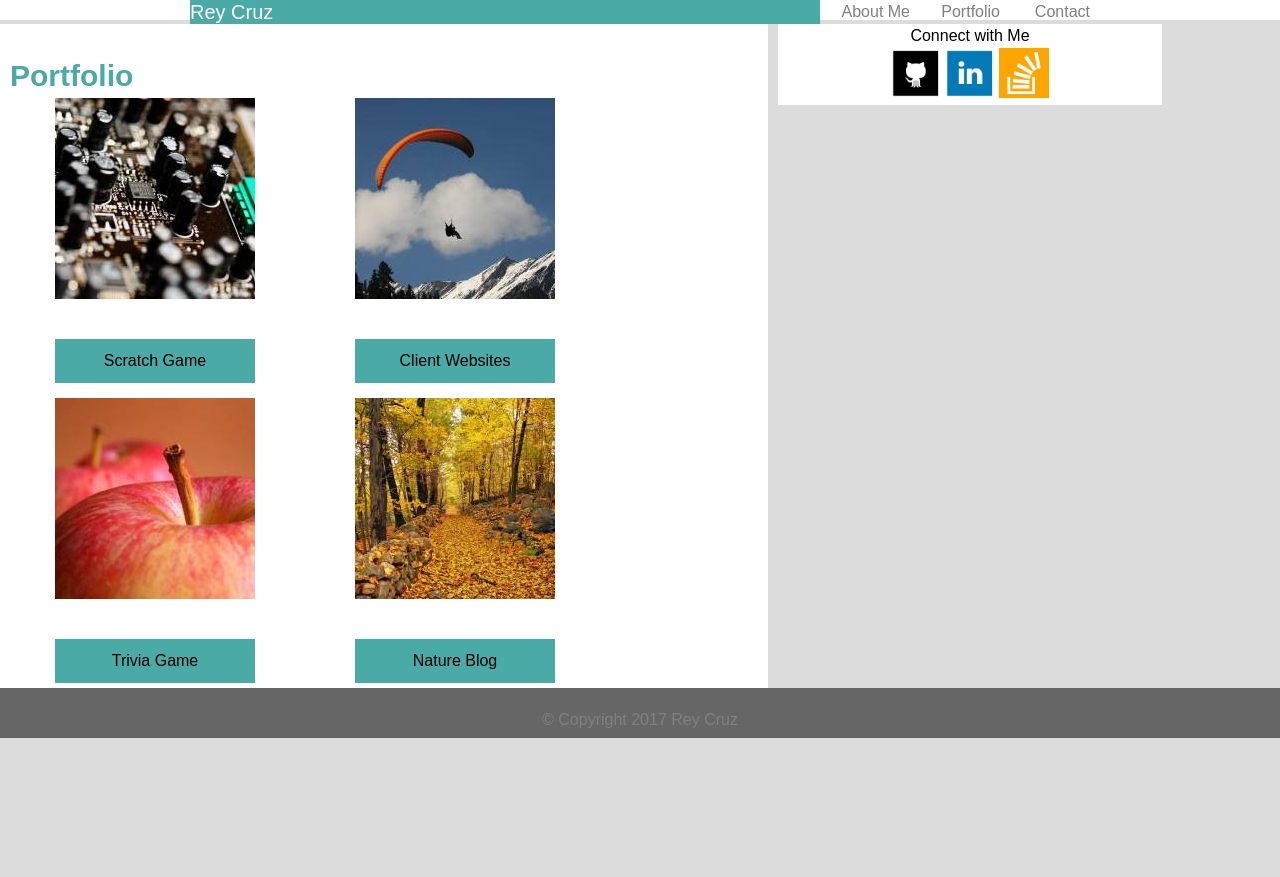
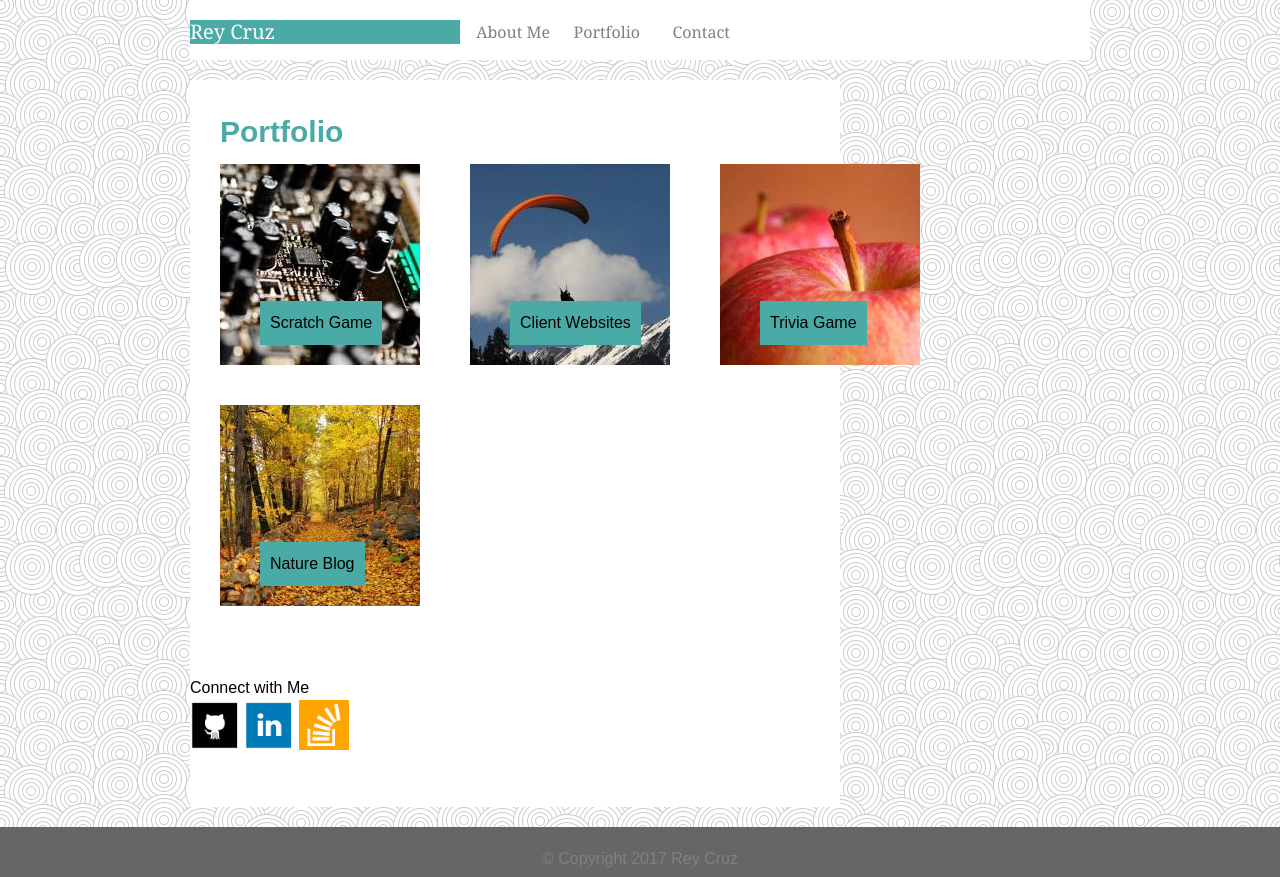
Before and after one commit to rey-adam/Basic-Portfolio, a plain HTML site: page portfolio.html in a window 1280 px wide. Before the commit the page ends 800 px from the top, so only its background shows below. Drawn offline with Linux system fonts and the light colour scheme.

Commit message:
homework update

```diff
--- a/assets/css/style.css
+++ b/assets/css/style.css
@@ -17,7 +17,7 @@ body {
 	margin: 0;
 
 	/* background image coded right? */
-	background-image: url("asset/css/swirl_pattern.png");
+	background-image: url("../images/swirl_pattern.png");
 }
 .no-deco {
 	text-decoration: none;
@@ -27,8 +27,15 @@ a {
 	color: gray;
 }
 
+h1 {
+	display: inline-block;
+}
+
+}
 .header {
 	background-color: #ffffff;
+	font-family: 'Georgia', Times, Times New Roman, serif;
+
 }
 
 #main-header {
@@ -37,8 +44,11 @@ a {
 	margin: 0 auto 0 auto;
 	width: 900px;
 	color: purple;
-	padding-bottom: 20px;
+	padding-bottom: 40px;
+	padding-top: 20px;
 	background-color: #ffffff;
+	font-family: 'Georgia', Times, Times New Roman, serif;
+
 }
 
 
@@ -48,7 +58,7 @@ a {
 	color: white;
 	float: left;
 	text-align: left;
-	width: 70%;
+	width: 30%;
 	font-size: 20px;
 }
 
@@ -73,10 +83,10 @@ a {
 	color: gray;
 }
 
-
 #page-shortcuts {
 	color: gray;
 }
+
 
 
 h2 {
@@ -93,6 +103,9 @@ h2 {
 
 /* added on 9/20 but doesnt work! */
 	min-height: 100%;
+
+	/*adding page width*/
+	width: 960px;
 
 }
 
@@ -117,7 +130,14 @@ h2 {
 	background-color: white;
 	text-align: center;
 	margin: 0 auto;
+	float: left;
 
+}
+
+.inner-container {
+    padding: 20px;
+    padding-bottom: 50px;
+    margin-left: 10px;
 }
 
 #bio-image {
@@ -138,19 +158,12 @@ h2 {
 	text-align: center;
 	color: gray;
 	clear: both;
-
-/* added on 9/20 but doesnt work! */
 	height: 50px;
 	margin-top: -50px;
 
 
 }
 
-/* added on 9/20 but doesnt work! */
-.footer {
-		height: 50px;
-	margin-top: -50px;
-}
 
 /* CONTACT PAGE CSS */
 
@@ -159,6 +172,7 @@ h2 {
 	background-color: white;
 	margin-right: 10px;
 	padding-left: 10px;
+	padding-right: 10px;
 	padding-top: 10px;
 }
 
@@ -188,34 +202,40 @@ h2 {
 .Portfolio-page {
 	background-color: white;
 	float: left;
-	width: 60%;
-	margin-right: 10px;
-	padding-left: 10px;
-	padding-top: 40px;
+	margin-top: 20px;
+	margin-bottom: 20px;
+	padding-bottom: 50px;
+
+	/* why do i have to make the margin left this much to center the portfolio section? */
+	margin-left: 190px;
+	width: 650px;
+
+}
+
+.flexwrap {
+	display: inline-flex;
+	flex-wrap: wrap;
+}
+
+.image-icon-relative {
+
+	position: relative;
+	float: left;
+	display: inline-flex;
+	width: 250px;
+	padding-bottom: 20px;
+	padding-top: 20px;
 
 
 }
 
-#relative {
-	position: relative;
-	float: left;
-	padding-left: 45px;
-	padding-top: 10px;
-	height: 300px;
-	width: 300px;
+.overlap-Image-absolute {
 
-
-}
-
-#absolute1,
-#absolute2,
-#absolute3,
-#absolute4 {
-	background-color: #4aaaa5;
 	position: absolute;
 	text-align: center;
-	bottom: 5px;
-	width: 200px;
+	background-color: #4aaaa5;
+	margin: 40px;
+	bottom: 0;
 	padding: 10px;
 
 }
--- a/portfolio.html
+++ b/portfolio.html
@@ -1,88 +1,74 @@
 <!DOCTYPE html>
 <html>
+
 <head>
     <title>Portfolio</title>
     <link rel="stylesheet" type="text/css" href="assets/css/reset.css">
     <link rel="stylesheet" type="text/css" href="assets/css/style.css">
 </head>
+
 <body>
-
     <!-- header section -->
     <div class="header">
         <section id="main-header">
-				<h1 section id="name">Rey Cruz</h1>
-
+            <h1 id="name">Rey Cruz</h1>
             <section id="page-shortcuts">
                 <section id="left">
-					<a href="index.html" class = "no-deco">About Me</a>
+                    <a href="index.html" class="no-deco">About Me</a>
                 </section>
-
                 <section id="middle">
-					<a href="portfolio.html" class = "no-deco">Portfolio</a>
+                    <a href="portfolio.html" class="no-deco">Portfolio</a>
                 </section>
-
                 <section id="right">
-					<a href="contact.html" class = "no-deco">Contact</a>
+                    <a href="contact.html" class="no-deco">Contact</a>
                 </section>
-
             </section>
         </section>
     </div>
-
     <div class="Portfolio-page">
+        <div class="container">
+            <div class="inner-container">
                 <h2 class="h2">Portfolio</h2>
-
-		<div id="relative">
-			<img src="assets/images/technics-h-c-200-201-1.jpg">
-			<div id="absolute1">Scratch Game</div>
+                <div class="flexwrap">
+                    <div class="image-icon-relative">
+                        <div class="overlap-Image-absolute">Scratch Game</div>
+                        <img src="assets/images/technics-h-c-200-201-1.jpg" alt="Scratch game" class="portfolio-images">
+                    </div>
+                    <div class="image-icon-relative">
+                        <div class="overlap-Image-absolute">Client Websites</div>
+                        <img src="assets/images/sports-h-c-200-201-3.jpg" alt="Websites" class="portfolio-images">
+                    </div>
+                    <div class="image-icon-relative">
+                        <div class="overlap-Image-absolute">Trivia Game</div>
+                        <img src="assets/images/food-h-c-200-201-8.jpg" alt="another game" class="portfolio-images">
+                    </div>
+                    <div class="image-icon-relative">
+                        <div class="overlap-Image-absolute">Nature Blog</div>
+                        <img src="assets/images/nature-h-c-200-201-6.jpg" alt="Blog" class="portfolio-images">
+                    </div>
+                </div>
             </div>
 
-		<div id="relative">
-			<img src="assets/images/sports-h-c-200-201-3.jpg">
-			<div id="absolute2">Client Websites</div>
-		</div>
-
-
-		<div id="relative">
-			<img src="assets/images/food-h-c-200-201-8.jpg">
-			<div id="absolute3">Trivia Game</div>
-		</div>
-
-		<div id="relative">
-			<img src="assets/images/nature-h-c-200-201-6.jpg">
-			<div id="absolute4">Nature Blog</div>
-		</div>
-
-
-		</div>
-				<section id="contact-info">
+            <section id="contact-infoPort">
                 <h4>
 						Connect with Me
 					</h4>
-
-					<a href="https://github.com/rey-adam" target="_blank" class = "no-deco">
+                <a href="https://github.com/rey-adam" target="_blank" class="no-deco">
 					<img src="assets/images/github_square_black-128.png" alt="GitHub Icon" class="image-link">
 					</a>
-
-					<a href="https://www.linkedin.com/in/reyadamcruz" target="_blank". class = "no-deco">
+                <a href="https://www.linkedin.com/in/reyadamcruz" target="_blank" class="no-deco">
 					<img src="assets/images/linkedin_square_color-128.png" alt="LinkedIn Icon" class="image-link">
 					</a>
-
-					<a href="https://stackoverflow.com/users/8571693/r-cruz" target="_blank" class = "no-deco">
+                <a href="https://stackoverflow.com/users/8571693/r-cruz" target="_blank" class="no-deco">
 					<img src="assets/images/stackoverflow.png" alt="stackoverflow Icon" class="image-link">
 					</a>
-
             </section>
-
         </div>
-
-
+    </div>
     <!-- footer -->
-	<div>
     <footer class="site-footer">
         &#169; Copyright 2017 Rey Cruz
     </footer>
-	</div>
+</body>
 
-</body>
 </html>
```
Also changed, not shown: contact.html (+14 -29 lines), index.html (+17 -36 lines), 2 other files. Lines whose indentation alone changed are shown as unchanged.
